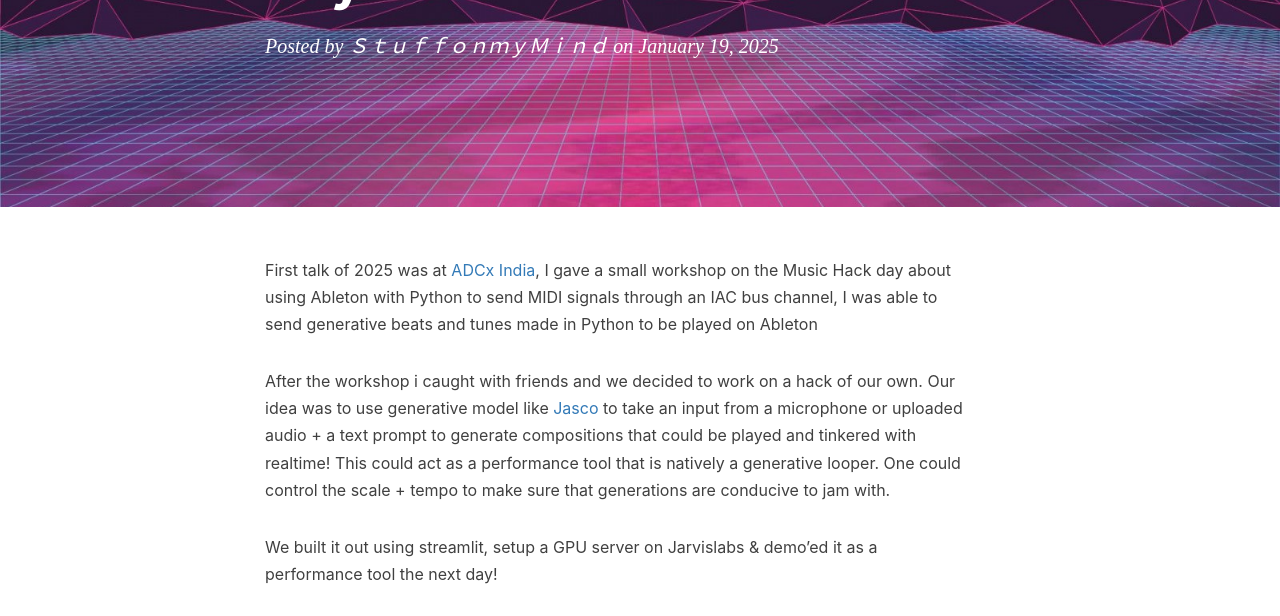
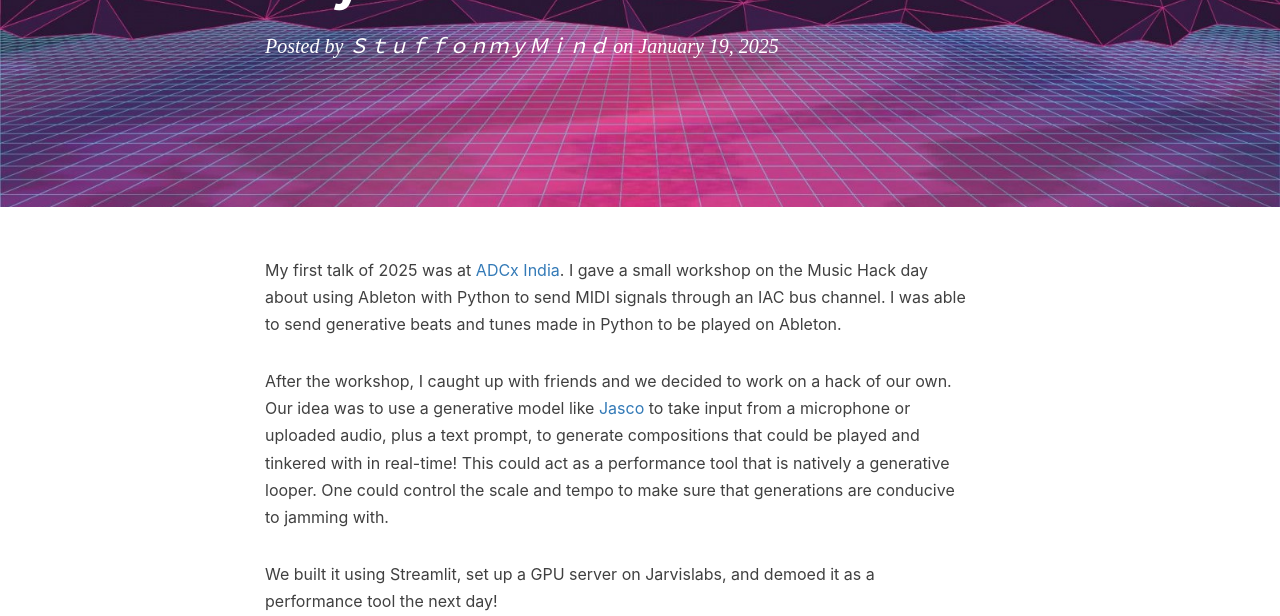
Before and after one commit to Sangarshanan/sangarshanan.github.io, a Jekyll site: the page built from _posts/2025-01-19-generative-looper-adcx.md, in a window 1280 px wide and 1400 px high, scrolled down 371 px. Shown: the top 616 px of the window. Built offline with Jekyll 4.4.1, drawn with Linux system fonts in a browser that asks for light colours; nearby versions of some CDN libraries; comment, search, counter and statistics services are not loaded; some of the changed text lies outside the part shown; grey boxes are pictures that could not be loaded.

Commit message:
Ableton stuff

```diff
--- a/_posts/2025-01-19-generative-looper-adcx.md
+++ b/_posts/2025-01-19-generative-looper-adcx.md
@@ -3,14 +3,15 @@ layout: post
 title: "Deluloop: A generative looper for Music Hack day'25"
 comments: false
 tags:
-    - life
-    - music
+    - music-tech
 ---
 
-First talk of 2025 was at [ADCx India](https://audio.dev/adcx-india-25/), I gave a small workshop on the Music Hack day about using Ableton with Python to send MIDI signals through an IAC bus channel, I was able to send generative beats and tunes made in Python to be played on Ableton
+My first talk of 2025 was at [ADCx India](https://audio.dev/adcx-india-25/). I gave a small workshop on the Music Hack day about using Ableton with Python to send MIDI signals through an IAC bus channel. I was able to send generative beats and tunes made in Python to be played on Ableton.
 
-After the workshop i caught with friends and we decided to work on a hack of our own. Our idea was to use generative model like [Jasco](https://huggingface.co/facebook/jasco-chords-drums-melody-1B) to take an input from a microphone or uploaded audio + a text prompt to generate compositions that could be played and tinkered with realtime! This could act as a performance tool that is natively a generative looper. One could control the scale + tempo to make sure that generations are conducive to jam with.
+After the workshop, I caught up with friends and we decided to work on a hack of our own. Our idea was to use a generative model like [Jasco](https://huggingface.co/facebook/jasco-chords-drums-melody-1B) to take input from a microphone or uploaded audio, plus a text prompt, to generate compositions that could be played and tinkered with in real-time! This could act as a performance tool that is natively a generative looper. One could control the scale and tempo to make sure that generations are conducive to jamming with.
 
-We built it out using streamlit, setup a GPU server on Jarvislabs & demo'ed it as a performance tool the next day!
+We built it using Streamlit, set up a GPU server on Jarvislabs, and demoed it as a performance tool the next day!
 
 <iframe src="https://drive.google.com/file/d/19ZUuHIMaOiaToT_uqX5C51Zemq5u_cqO/preview" width="700" height="480" allow="autoplay"></iframe>
+
+Repo: <https://github.com/Sangarshanan/deluloop>
```
Also changed, not shown: _posts/2024-05-11-effects-with-osc-sonic-pi.md (+1 -1 lines), _posts/2024-05-25-first-algorave.md (+1 -1 lines), _posts/2024-08-16-synthoor.md (+1 -1 lines), _posts/2024-11-05-visualising-music.md (+1 -2 lines), _posts/2025-02-25-connecting-python-with-ableton.md (added, +115 -0 lines).
